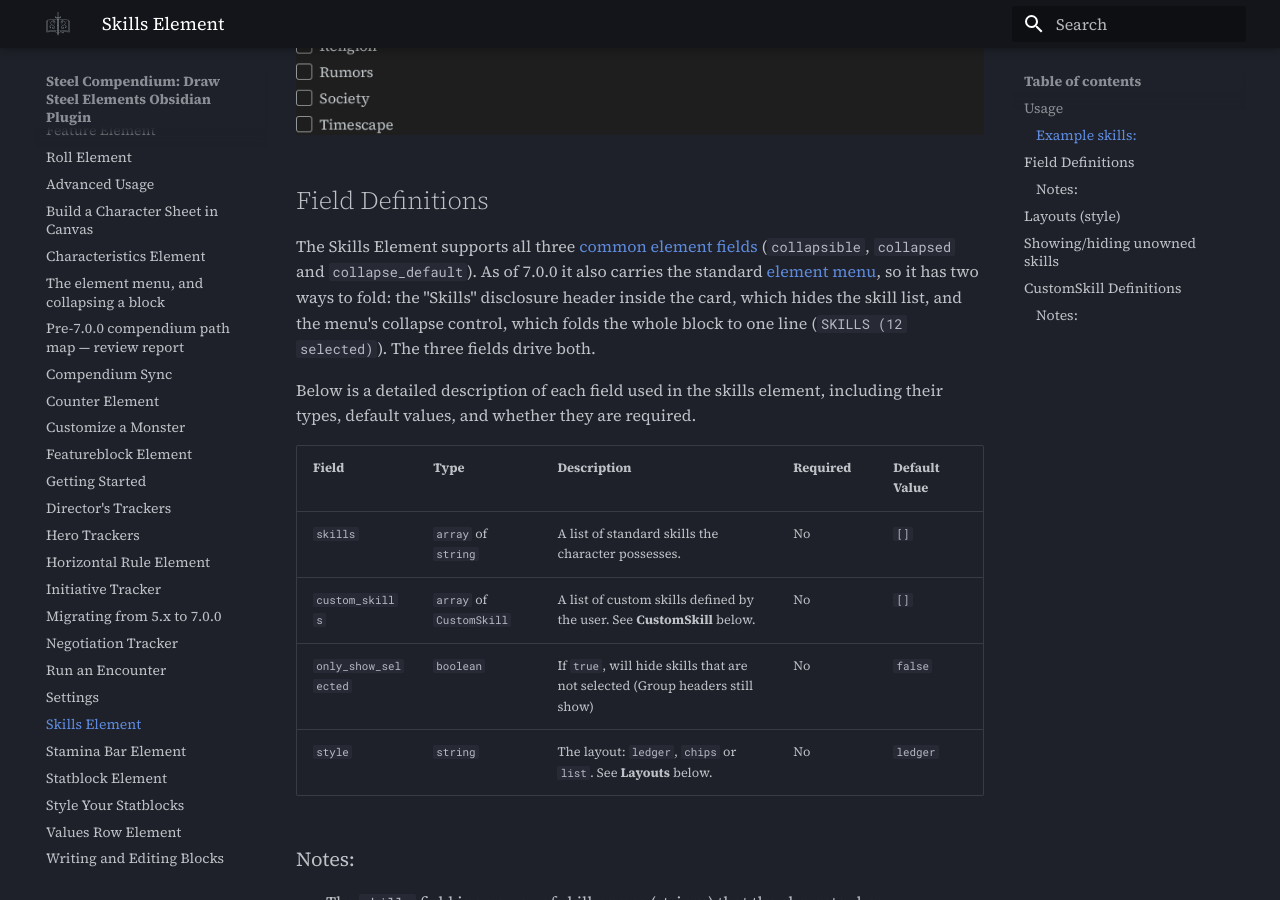
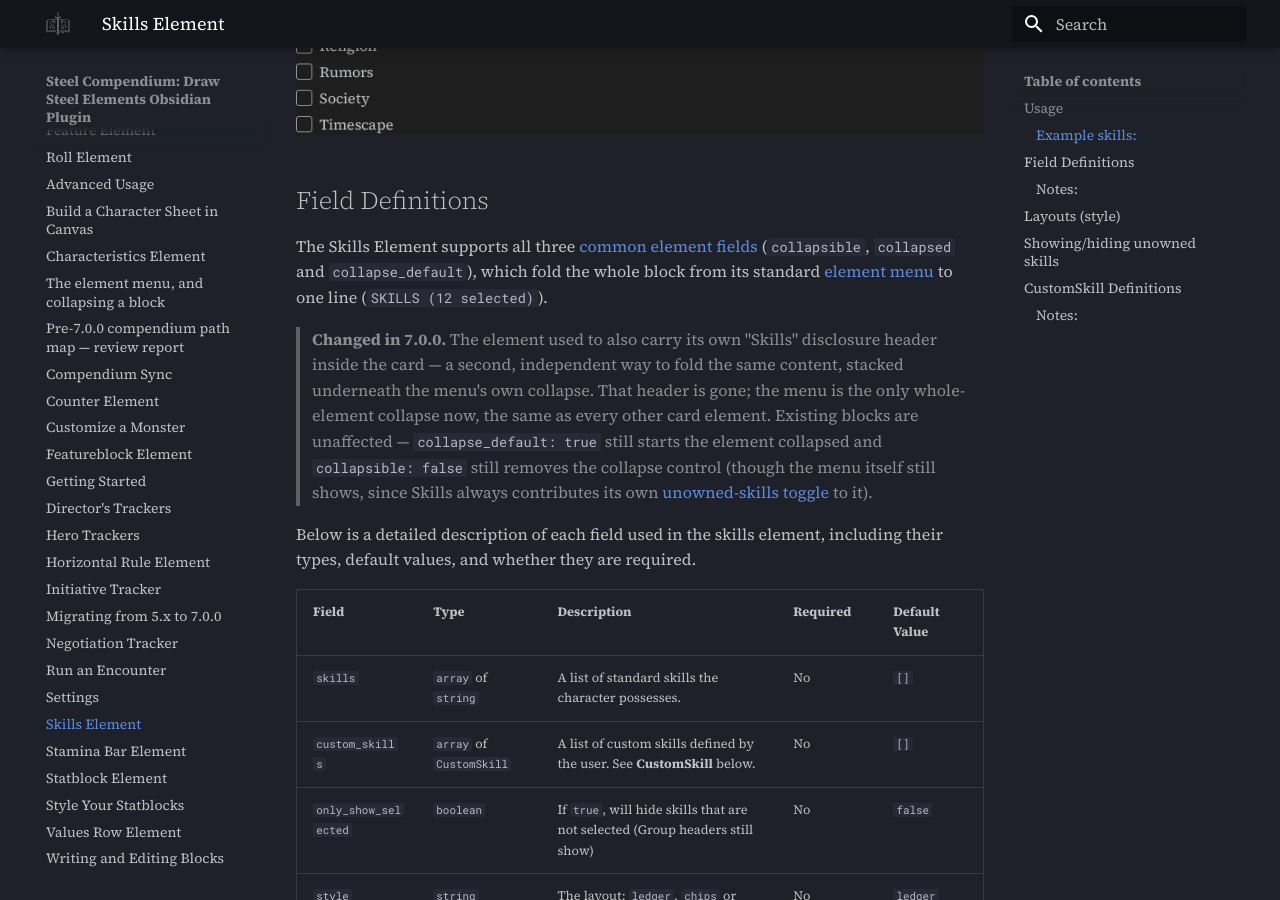
Before and after one commit to SteelCompendium/draw-steel-elements, an MkDocs documentation site: the page built from docs/skills-element.md, in a window 1280 px wide and 900 px high, scrolled down 2374 px. Built offline with MkDocs 1.6.1 and Material for MkDocs 9.7.7, drawn with Linux system fonts in a browser that asks for light colours; comment, search, counter and statistics services are not loaded; the version menu is left out.

Commit message:
docs(skills): SC-255 drop the "Skills disclosure header" from the docs
common-element-fields.md's element-menu doc called out ds-skills as carrying
a second header alongside the menu; that carve-out is gone since there is now
only one whole-element collapse. skills-element.md's Field Definitions intro
gets stamina-bar.md's "Changed in 7.0.0" treatment: the header is gone,
collapse_default:/collapsible: are unaffected (both were already read by the
panel before this change, so neither's behavior moves), and the panel itself
still always shows on ds-skills because of its own unowned-skills eye toggle.
One CHANGELOG bullet under the unreleased 7.0.0 section, following the
existing SC-169/SC-282/SC-328 bullet convention.

```diff
--- a/docs/skills-element.md
+++ b/docs/skills-element.md
@@ -32,11 +32,16 @@ This code block will render the character's skills and custom skills in a format
 
 The Skills Element supports all three
 [common element fields](common-element-fields.md) (`collapsible`, `collapsed` and
-`collapse_default`). As of 7.0.0 it also carries the standard
-[element menu](common-element-fields.md#the-menu), so it has two ways to fold: the "Skills"
-disclosure header inside the card, which hides the skill list, and the menu's collapse
-control, which folds the whole block to one line (`SKILLS (12 selected)`). The three fields
-drive both.
+`collapse_default`), which fold the whole block from its standard
+[element menu](common-element-fields.md#the-menu) to one line (`SKILLS (12 selected)`).
+
+> **Changed in 7.0.0.** The element used to also carry its own "Skills" disclosure header
+> inside the card — a second, independent way to fold the same content, stacked underneath
+> the menu's own collapse. That header is gone; the menu is the only whole-element collapse
+> now, the same as every other card element. Existing blocks are unaffected —
+> `collapse_default: true` still starts the element collapsed and `collapsible: false` still
+> removes the collapse control (though the menu itself still shows, since Skills always
+> contributes its own [unowned-skills toggle](#showinghiding-unowned-skills) to it).
 
 Below is a detailed description of each field used in the skills element, including their types, default values, and whether they are required.
 
```
Also changed, not shown: CHANGELOG.md (+8 -0 lines), docs/common-element-fields.md (+0 -3 lines).
